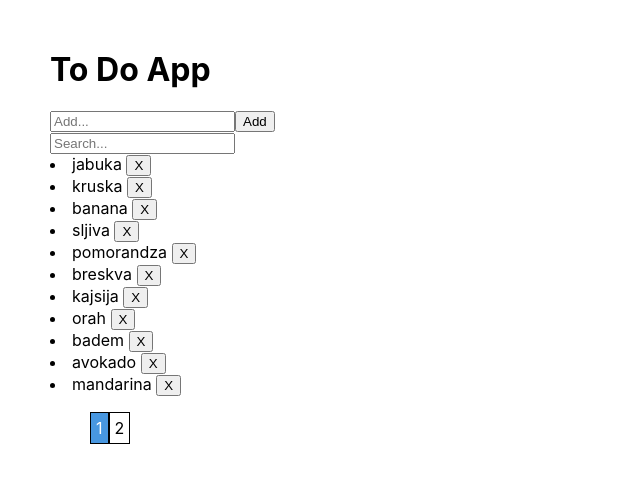
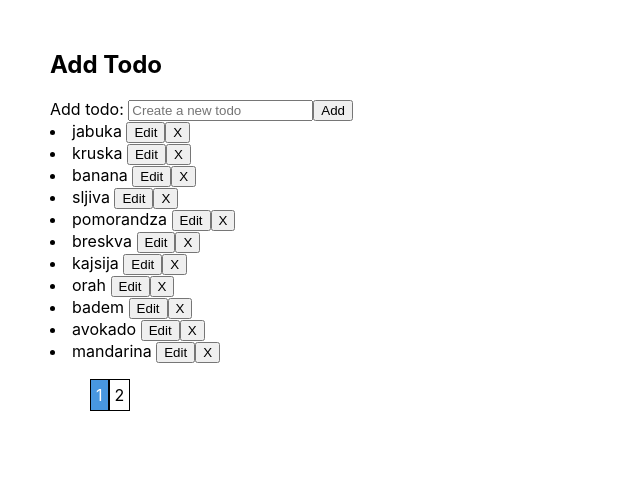
Before and after one commit to D-Jovanovic/ToDoReact-final, a React (Create React App) app: page / in a window 1280 px wide. Shown: the top 482 px of the page, without its empty margins (0-640 px from the left). Built offline with nearby package versions, Linux system fonts and the light colour scheme.

Commit message:
backup (paginacija i edit da se zavrsi)

```diff
--- a/src/App.js
+++ b/src/App.js
@@ -47,12 +47,32 @@ function App() {
   };
 
   //Edit
-  /*
-  const handleEditInputChange(event) {
-    setCurrentTodo({...currentTodo, title: event.target.value});
-    console.log(currentTodo);
-  }
-  */
+  const handleInputChange = (event) => {
+    setInputValue(event.target.value);
+  };
+
+  const handleEditInputChange = (event) => {
+    setCurrentTodo({ ...currentTodo, title: event.target.value });
+  };
+
+  const handleEditFormSubmit = (event) => {
+    event.preventDefault();
+    handleUpdateTodo(currentTodo.id, currentTodo);
+  };
+
+  const handleUpdateTodo = (id, updatedTodo) => {
+    const updatedItem = todo.map((item) => {
+      return item.id === id ? updatedTodo : item;
+    });
+
+    setIsEditing(false);
+    setTodo(updatedItem);
+  };
+
+  const handleEditClick = (todo) => {
+    setIsEditing(true);
+    setCurrentTodo({ ...todo });
+  };
 
   //Paginacija
   const pages = [];
@@ -84,7 +104,7 @@ function App() {
 
   return (
     <div className="todoHolder">
-      <h1>To Do App</h1>
+      {/*<h1>To Do App</h1>
       <form onSubmit={formSubmit}>
         <input
           type="text"
@@ -106,7 +126,37 @@ function App() {
         onChange={(event) => {
           setFilter(event.target.value);
         }}
-      />
+      />*/}
+      {isEditing ? (
+        <form onSubmit={handleEditFormSubmit}>
+          <h2>Edit Todo</h2>
+          <label htmlFor="editTodo">Edit todo: </label>
+          <input
+            name="editTodo"
+            type="text"
+            placeholder="Edit todo"
+            value={currentTodo.title}
+            onChange={handleEditInputChange}
+          />
+          <button type="submit">Update</button>
+          <button onClick={() => setIsEditing(false)}>Cancel</button>
+        </form>
+      ) : (
+        <form onSubmit={formSubmit}>
+          <h2>Add Todo</h2>
+          <label htmlFor="todo">Add todo: </label>
+          <input
+            name="todo"
+            type="text"
+            placeholder="Create a new todo"
+            value={inputValue}
+            required
+            onChange={handleInputChange}
+          />
+          <button type="submit">Add</button>
+        </form>
+      )}
+
       {todo
         .filter((item) => {
           if (filter === "") {
@@ -119,6 +169,7 @@ function App() {
           return (
             <li key={key}>
               {item.title}{" "}
+              <button onClick={() => handleEditClick(inputValue)}>Edit</button>
               <button onClick={() => deleteHandler(item)}>X</button>
             </li>
           );
```
